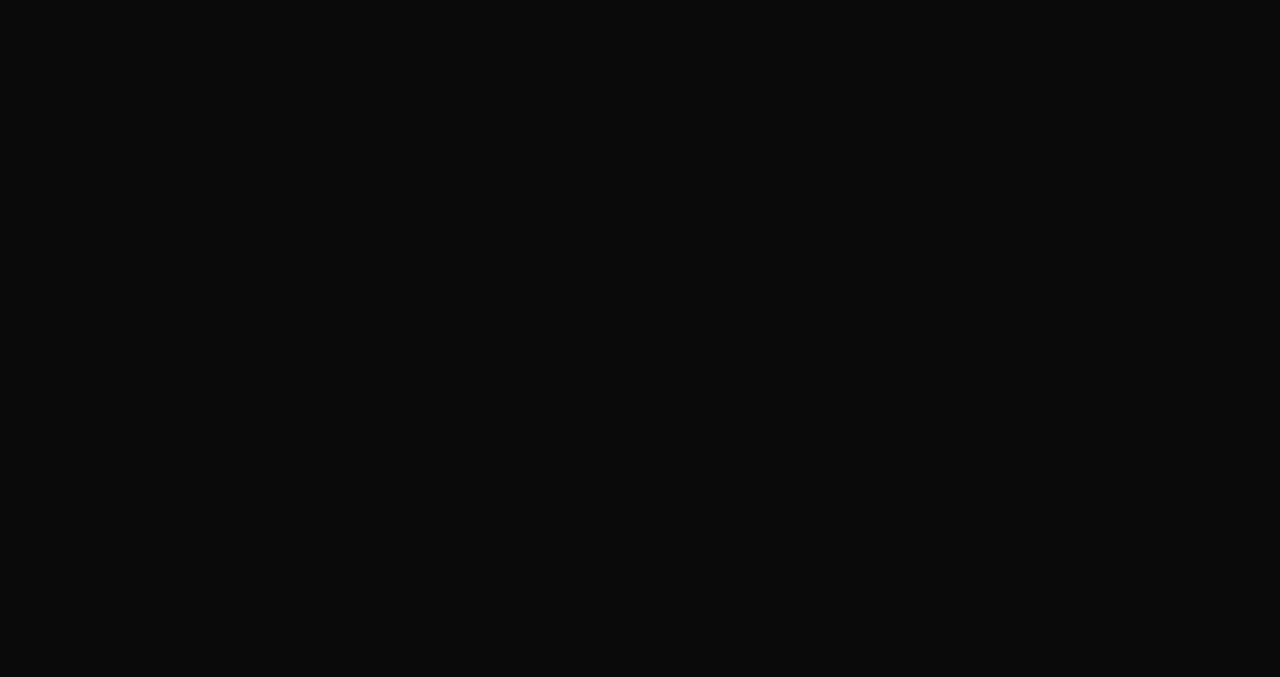
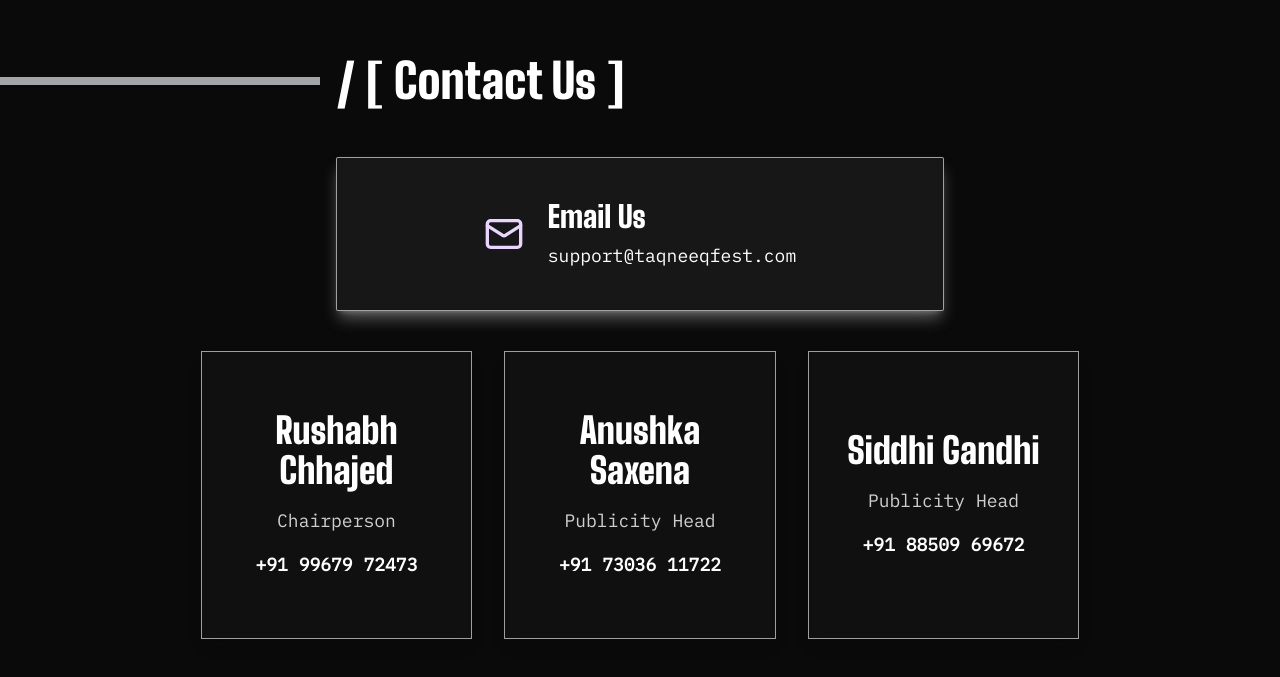
Before and after one commit to taqneeq/Taqneeq-17.0, a Next.js app: page / in a window 1280 px wide. Shown: the part 2123-2800 px from the top of the page. Before the commit the page ends 1440 px from the top, so only its background shows below. Built offline with nearby package versions, Linux system fonts and the light colour scheme.

Commit message:
added contact us page

```diff
--- a/app/page.js
+++ b/app/page.js
@@ -2,6 +2,7 @@ import Image from "next/image";
 import Hero from "@/app/screens/hero";
 import About from "@/app/screens/about";
 import Competitions from "@/app/screens/competitions";
+import Contact from "@/app/screens/contact";
 
 export default function Home() {
   return (
@@ -9,6 +10,7 @@ export default function Home() {
       <Hero/>
       <About/>
       <Competitions/>
+      <Contact/>
     </div>
   );
 }
--- a/app/screens/competitions/index.js
+++ b/app/screens/competitions/index.js
@@ -3,9 +3,8 @@ import React from 'react'
 import Image from "next/image";
 import C1 from "./comp1.svg";
 export default function competition() {
-    const comp = [C1, C1, C1, C1];
-}
-const index = () => {
+    const comp = [C1, C1, C1];
+
   return (
     <section
       className="min-h-[90vh] max-h-[1440px] max-w-7xl flex flex-col justify-center items-center relative md:gap-5 mx-auto"
@@ -20,7 +19,7 @@ const index = () => {
         {comp.map((comp, index) => (
           <div
             key={index}
-            className="relative w-full h-80"
+            className="relative w-full h-96"
           >
             <Image
               src={comp}
--- /dev/null
+++ b/app/screens/contact/index.js
@@ -0,0 +1,93 @@
+import React from 'react'
+import { Mail } from "lucide-react";
+
+export default function Contact() {
+    // Contact information
+    const contacts = [
+      {
+        number: "+91 99679 72473",
+        link: "tel:+919967972473",
+        name: "Rushabh Chhajed",
+        designation: "Chairperson",
+
+        walink:
+          "https://api.whatsapp.com/send?phone=919967972473&text=Hi%20there%2C%20I%20had%20some%20queries%20about%20Cyber%20Cypher!",
+        hover: "hover:bg-brandRed",
+      },
+      {
+        number: "+91 73036 11722",
+        link: "tel:+917303611722",
+        name: "Anushka Saxena",
+        designation: "Publicity Head",
+
+        walink:
+          "https://api.whatsapp.com/send?phone=917303611722&text=Hi%20there%2C%20I%20had%20some%20queries%20about%20Cyber%20Cypher!",
+        hover: "hover:bg-brandRed",
+      },
+      {
+        number: "+91 88509 69672",
+        link: "tel:+918850969672",
+        name: "Siddhi Gandhi",
+        designation: "Publicity Head",
+
+        walink:
+          "https://api.whatsapp.com/send?phone=918850969672&text=Hi%20there%2C%20I%20had%20some%20queries%20about%20Cyber%20Cypher!",
+        hover: "hover:bg-brandRed",
+      },
+    ];
+    return (
+        <section
+          className="h-full py-20 w-full flex flex-col justify-center items-center p-8 gap-10 max-w-7xl mx-auto relative"
+          id="contact"
+        >
+
+          <div
+            className="flex flex-col items-center gap-4"
+          >
+            <hr className="w-1/2 border-4 absolute top-10 -left-1/4 text-brandOffWhite opacity-70"></hr>
+            <h1 className="font-BSD text-5xl text-white absolute top-5 left-1/4 ml-4">/ [ Contact Us ]</h1>
+          </div>
+
+          <a
+            className="relative w-full h-full sm:w-2/3 lg:w-1/2 md:py-10 bg-[#4d4d4d] backdrop-filter backdrop-blur-sm bg-opacity-20 border border-white/60 flex flex-col md:flex-row md:items-center justify-center gap-6 text-white text-center p-6 shadow-lg hover:bg-brandRed transition-colors duration-300 ease-in-out rounded-sm shadow-brandOffWhite/40 "
+
+            href="mailto:support@taqneeqfest.com"
+          >
+            <Mail className="text-purple-200 w-10 h-10" />
+            <div>
+              <p className="text-3xl font-BSD mb-2 text-left">
+                Email Us
+              </p>
+              <p className="text-lg hover:underline font-ibm text-left">
+                support@taqneeqfest.com
+              </p>
+            </div>
+          </a>
+          <div className="flex flex-row gap-8"
+          >
+            {contacts.map((contact, index) => (
+              <a
+                key={index}
+                className={`relative w-full h-72 bg-[#4D4D4D] backdrop-filter backdrop-blur-sm bg-opacity-10 border border-white/60 flex flex-col items-center justify-center gap-4 text-white text-center p-6 shadow-lg ${contact.hover} transition-colors duration-300 ease-in-out`}
+
+                href={contact.walink}
+              >
+                <p className={`text-4xl font-BSD ${contact.colour}`}>
+                  {contact.name}
+                </p>
+                <p className="text-lg font-ibm opacity-80 font-code">
+                  {contact.designation}
+                </p>
+                <a
+                  href={contact.link}
+                  className="text-lg font-ibm font-bold hover:underline font-code"
+                >
+                  {contact.number}
+                </a>
+              </a>
+            ))}
+          </div>
+        </section>
+      );
+
+}
--- a/package.json
+++ b/package.json
@@ -10,6 +10,7 @@
   },
   "dependencies": {
     "@tailwindcss/typography": "^0.5.16",
+    "lucide-react": "^0.474.0",
     "next": "15.1.4",
     "react": "^19.0.0",
     "react-dom": "^19.0.0"
```
Also changed, not shown: 1 other file (tests, documents, lock files or other folders).
